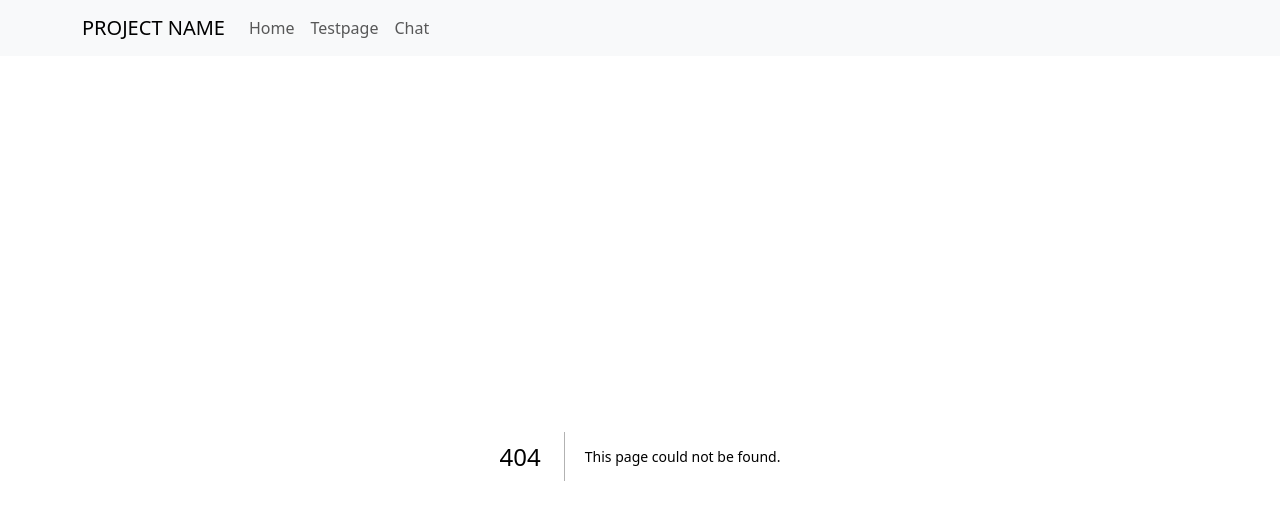
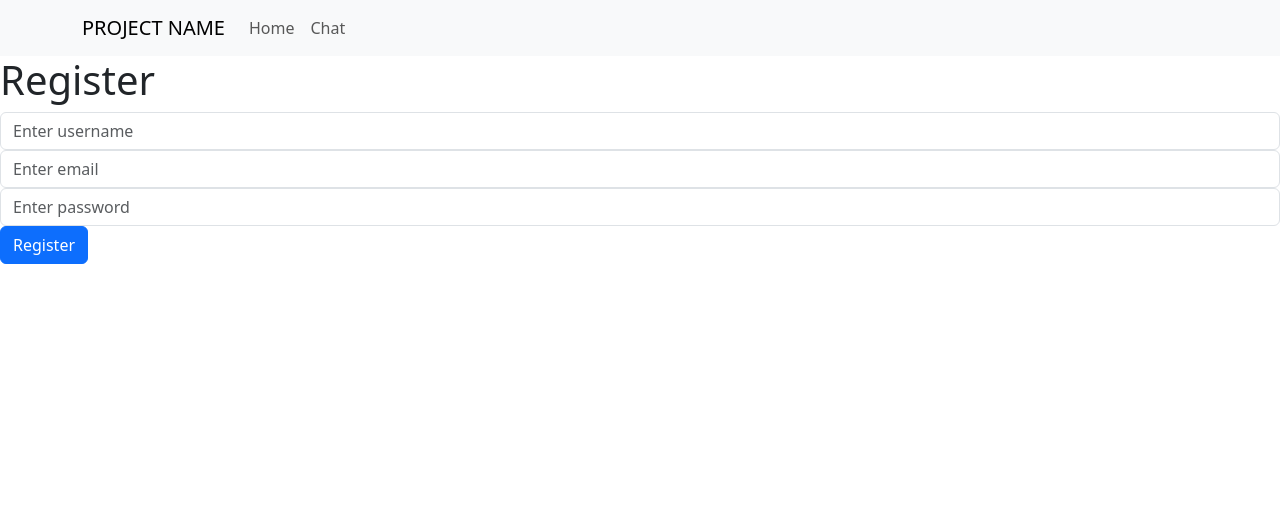
Before and after one commit to dimab25/german-app, a Next.js app: page /register in a window 1280 px wide. Before the commit this address had no page. Shown: the top 520 px of the page. Built offline with nearby package versions, Linux system fonts and the light colour scheme.

Commit message:
created register page and added toastify

```diff
--- a/package.json
+++ b/package.json
@@ -16,7 +16,8 @@
     "next": "15.2.4",
     "react": "^19.1.0",
     "react-bootstrap": "^2.10.9",
-    "react-dom": "^19.1.0"
+    "react-dom": "^19.1.0",
+    "react-toastify": "^11.0.5"
   },
   "devDependencies": {
     "@eslint/eslintrc": "^3",
--- /dev/null
+++ b/src/app/register/page.tsx
@@ -0,0 +1,165 @@
+"use client";
+import { useState } from "react";
+import { Button, Form } from "react-bootstrap";
+
+import { ToastContainer } from "react-toastify";
+// import "react-toastify/dist/ReactToastify.css";
+// import "../styles/LoginRegister.css";
+
+function Register() {
+  const [username, setUsername] = useState("");
+  const [email, setEmail] = useState("");
+  const [password, setPassword] = useState("");
+
+  const [errors, setErrors] = useState({
+    username: "",
+    email: "",
+    password: "",
+  });
+
+  const validateUsername = (username: string) => {
+    return username.length >= 4;
+  };
+
+  const validateEmail = (email: string) => {
+    const emailRegex = /^[^\s@]+@[^\s@]+\.[^\s@]+$/; // regular expression used to validate emails
+    return emailRegex.test(email); // test method checks if the email string matches the pattern
+  };
+
+  const validatePassword = (password: string) => {
+    return password.length >= 6;
+  };
+
+  const handleUsernameInputChange = (
+    e: React.ChangeEvent<HTMLInputElement | HTMLTextAreaElement>
+  ) => {
+    setUsername(e.target.value);
+    setErrors({
+      ...errors,
+      username: validateUsername(e.target.value)
+        ? ""
+        : "Username must be at least 4 characters",
+    });
+  };
+
+  const handleEmailInputChange = (
+    e: React.ChangeEvent<HTMLInputElement | HTMLTextAreaElement>
+  ) => {
+    setEmail(e.target.value);
+    setErrors({
+      ...errors,
+
+      email: validateEmail(e.target.value) ? "" : "Invalid email format",
+    });
+  };
+
+  const handlePasswordInputChange = (
+    e: React.ChangeEvent<HTMLInputElement | HTMLTextAreaElement>
+  ) => {
+    setPassword(e.target.value);
+    setErrors({
+      ...errors,
+
+      password: validatePassword(e.target.value)
+        ? ""
+        : "Password must be at least 6 characters",
+    });
+  };
+
+  // const handleToggle = () => {
+  //   setType(type === "password" ? "text" : "password");
+  // };
+
+  const handleSubmitRegister = (
+    e: React.MouseEvent<HTMLButtonElement, MouseEvent>
+  ) => {
+    e.preventDefault();
+    if (!validateEmail(email) || !validatePassword(password)) {
+      setErrors({
+        username: validateUsername(username)
+          ? ""
+          : "Username must be at least 4 characters",
+        email: validateEmail(email) ? "" : "Invalid email format",
+        password: validatePassword(password)
+          ? ""
+          : "Password must be at least 6 characters",
+      });
+      return;
+    }
+
+    // if (username && email && password) {
+    //   register(username, email, password);
+    // }
+  };
+
+  return (
+    <>
+      <h1>Register</h1>
+
+      <div className="form-container">
+        <form className="register-form">
+          <Form.Group controlId="username">
+            <Form.Control
+              type="text"
+              placeholder="Enter username"
+              name="username"
+              onChange={handleUsernameInputChange}
+              className={
+                errors.username && errors.username.length > 0
+                  ? "errorInput"
+                  : ""
+              }
+            />
+            {errors.username && errors.username.length > 0 ? (
+              <p className="error">{errors.username}</p>
+            ) : (
+              ""
+            )}
+          </Form.Group>
+
+          <Form.Group controlId="email">
+            <Form.Control
+              type="text"
+              placeholder="Enter email"
+              name="email"
+              onChange={handleEmailInputChange}
+              className={
+                errors.email && errors.email.length > 0 ? "errorInput" : ""
+              }
+            />
+            {errors.email && errors.email.length > 0 ? (
+              <p className="error">{errors.email}</p>
+            ) : (
+              ""
+            )}
+          </Form.Group>
+
+          <Form.Group controlId="password">
+            <Form.Control
+              type={"password"}
+              placeholder="Enter password"
+              name="password"
+              onChange={handlePasswordInputChange}
+              className={
+                errors.password && errors.password.length > 0
+                  ? "errorInput"
+                  : ""
+              }
+            />
+          </Form.Group>
+
+          <div className="login-button">
+            {!errors.email && !errors.username && !errors.password ? (
+              <Button onClick={handleSubmitRegister}>Register</Button>
+            ) : (
+              <Button disabled>Register</Button>
+            )}
+          </div>
+        </form>
+      </div>
+      <ToastContainer />
+    </>
+  );
+}
+
+export default Register;
--- a/src/components/Navbar.tsx
+++ b/src/components/Navbar.tsx
@@ -17,9 +17,7 @@ function NavbarElement() {
               <Nav.Link as={Link} href="/">
                 Home
               </Nav.Link>
-              <Nav.Link as={Link} href="/testpage">
-                Testpage
-              </Nav.Link>
+
               <Nav.Link as={Link} href="/chatbot">
                 Chat
               </Nav.Link>
```
Also changed, not shown: src/app/testpage/page.tsx (deleted, +0 -12 lines), 1 other file (tests, documents, lock files or other folders).
